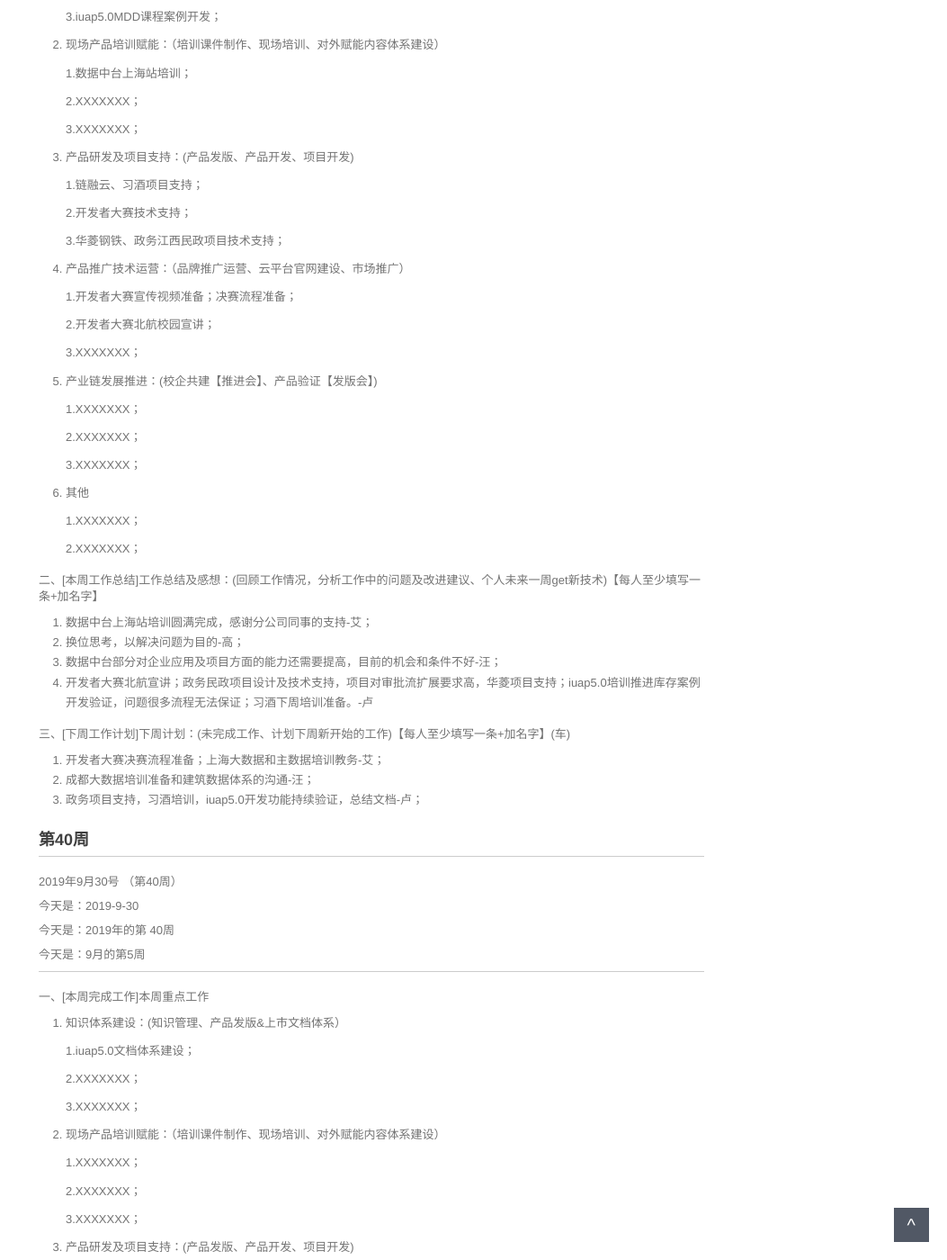
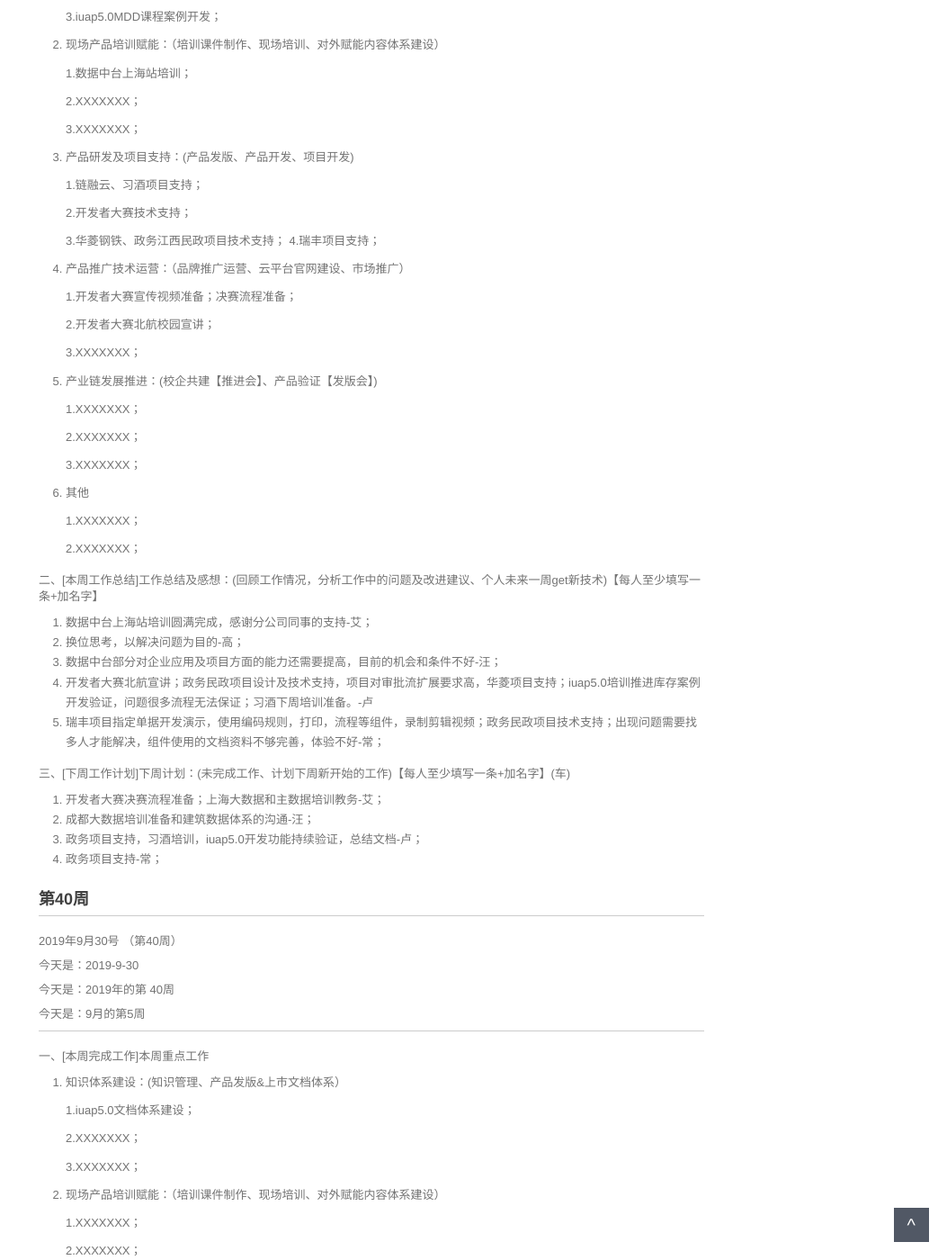
Before and after one commit to walllFlower/blog, a Jekyll site: the page built from _posts/2018-07-17-day_report_cxz.md, in a window 1280 px wide and 1400 px high, scrolled down 621 px. Shown: the whole window at 90% size, without its empty margins (227-1280 px from the left). Built offline with Jekyll 4.4.1, drawn with Linux system fonts in a browser that asks for light colours; comment, search, counter and statistics services are not loaded.

Commit message:
Update 2018-07-17-day_report_cxz.md

```diff
--- a/_posts/2018-07-17-day_report_cxz.md
+++ b/_posts/2018-07-17-day_report_cxz.md
@@ -47,6 +47,7 @@ categories: 技术运营工作周报
     2.开发者大赛技术支持；
 
     3.华菱钢铁、政务江西民政项目技术支持；
+    4.瑞丰项目支持；
 
 4. 产品推广技术运营：（品牌推广运营、云平台官网建设、市场推广）
 
@@ -77,12 +78,14 @@ categories: 技术运营工作周报
 2. 换位思考，以解决问题为目的-高；
 3. 数据中台部分对企业应用及项目方面的能力还需要提高，目前的机会和条件不好-汪；
 4. 开发者大赛北航宣讲；政务民政项目设计及技术支持，项目对审批流扩展要求高，华菱项目支持；iuap5.0培训推进库存案例开发验证，问题很多流程无法保证；习酒下周培训准备。-卢
+4. 瑞丰项目指定单据开发演示，使用编码规则，打印，流程等组件，录制剪辑视频；政务民政项目技术支持；出现问题需要找多人才能解决，组件使用的文档资料不够完善，体验不好-常；
 
 三、[下周工作计划]下周计划：(未完成工作、计划下周新开始的工作)【每人至少填写一条+加名字】(车)
 
 1. 开发者大赛决赛流程准备；上海大数据和主数据培训教务-艾；
 2. 成都大数据培训准备和建筑数据体系的沟通-汪；
 3. 政务项目支持，习酒培训，iuap5.0开发功能持续验证，总结文档-卢；
+4. 政务项目支持-常；
 
 
 
```
